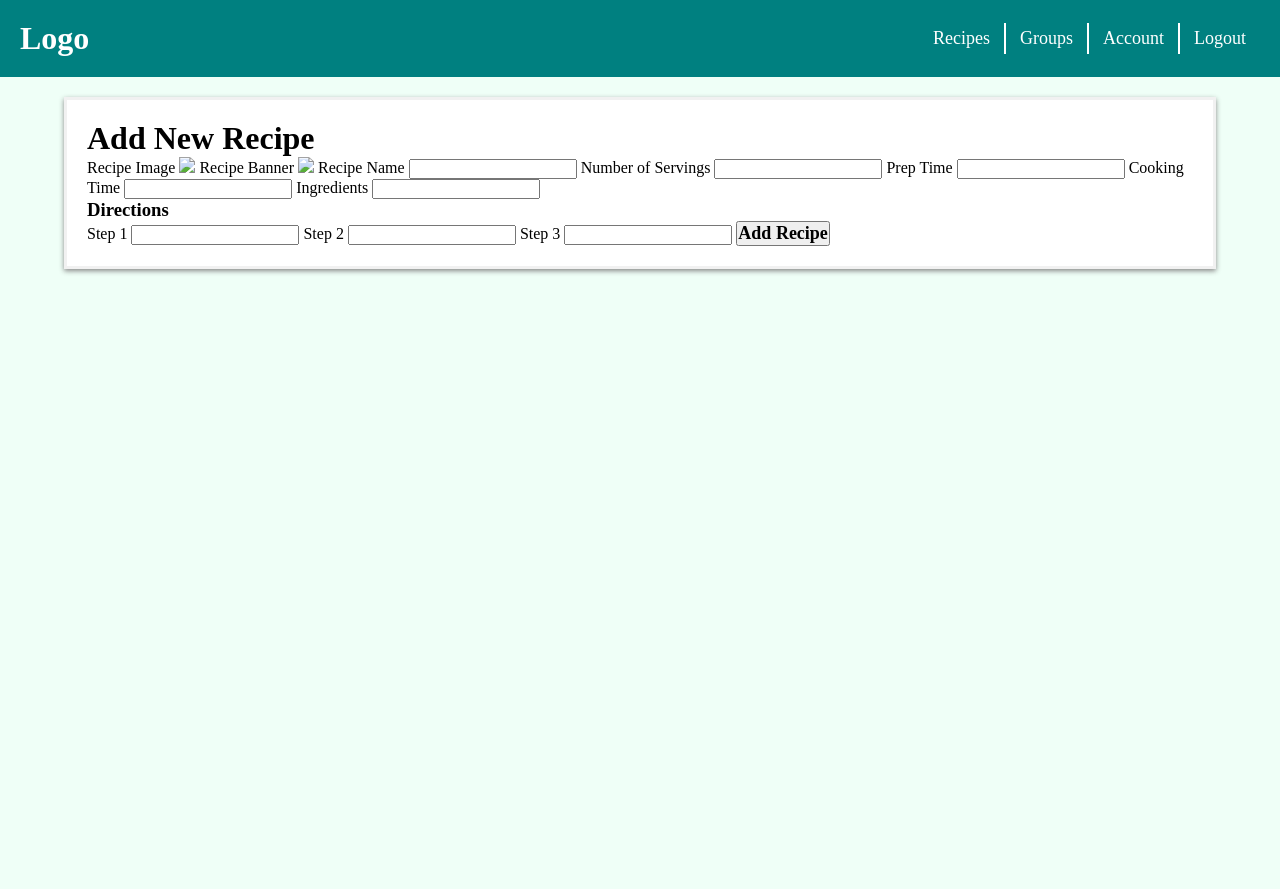
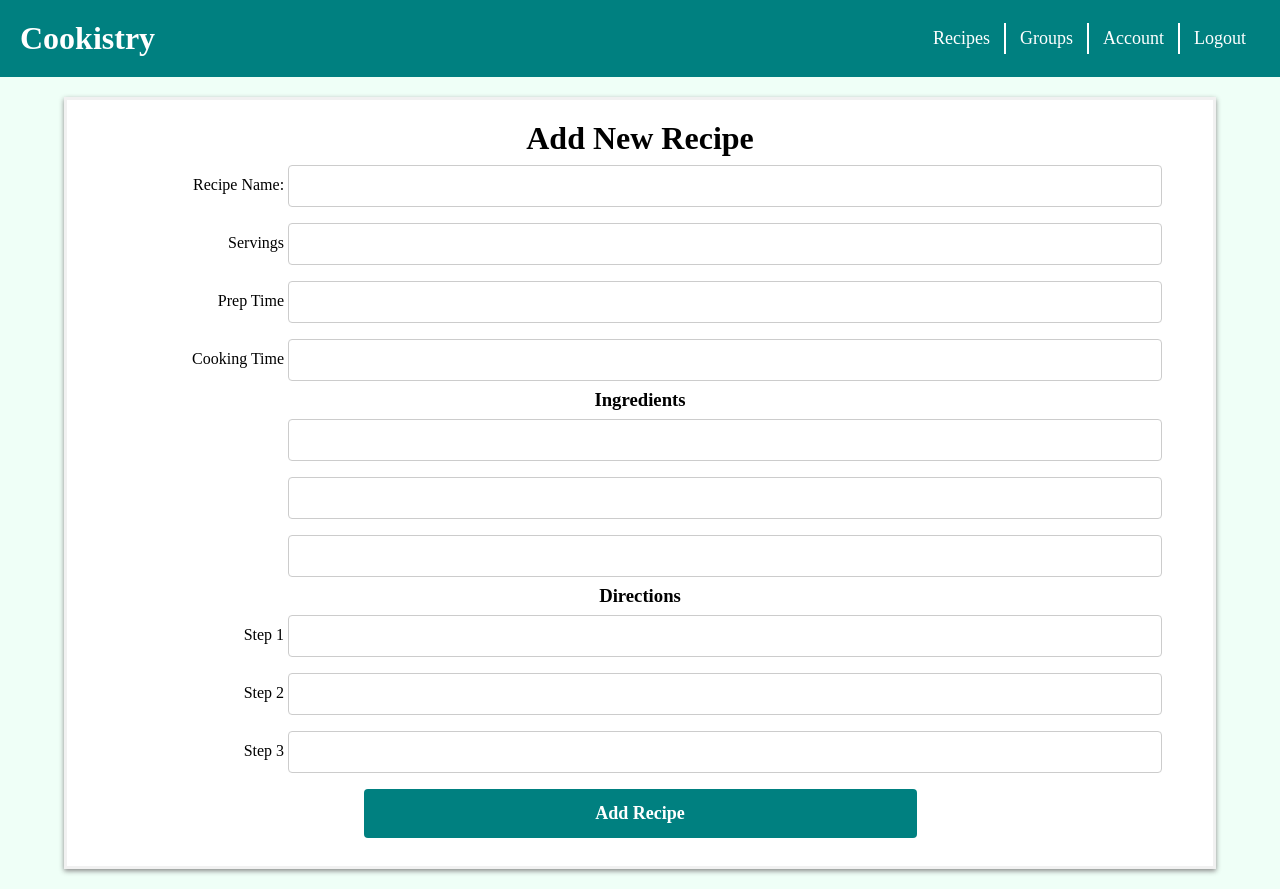
Before and after one commit to marahmassey/Cookbook-Frontend, a plain HTML site: page addrecipe.html in a window 1280 px wide. Before the commit the page ends 800 px from the top, so only its background shows below. Drawn offline with Linux system fonts and the light colour scheme.

Commit message:
Made changes to add recipe page. Changed website name to "Cookistry" for now

```diff
--- a/addrecipe.html
+++ b/addrecipe.html
@@ -11,30 +11,40 @@
         <header-component></header-component>
 
         <div class="pagebody">
+            <form class="recipeform">
                 <h1>Add New Recipe</h1>
-            <form>
-                <label for="">Recipe Image</label>
-                <img src="recoures/images/black-forest-cake.jpg">
+                <!-- <label for="">Recipe Image</label>
+                <img src="">
 
                 <label for="">Recipe Banner</label>
-                <img src="recoures/images/black-forest-cake-banner.jpg">
+                <img src=""> -->
 
-                <label for="recipename">Recipe Name</label>
+                <div>
+                    <label for="recipename">Recipe Name:</label>
                     <input type="text" name="recipename">
-
-                <label for="servings">Number of Servings</label>
+                </div>
+                <div>
+                    <label for="servings">Servings</label>
                     <input type="text" name="servings">
-
+                </div>
+                <div>
                     <label for="preptime">Prep Time</label>
-                <input type="text" name="preptime">
-
+                    <input type="number" name="preptime">
+                </div>
+                <div>
                     <label for="cookingtime">Cooking Time</label>
-                <input type="text" name="cookingtime">
-
-
-                <label for="ing1">Ingredients</label>
+                    <input type="number" name="cookingtime">
+                </div>
+                <div class="ingredientlist">
+                    <h3>Ingredients</h3>
+                    <label for="ing1"></label>
                     <input type="text" name="ing1">
-
+                    <label for="ing2"></label>
+                    <input type="text" name="ing2">
+                    <label for="ing3"></label>
+                    <input type="text" name="ing3">
+                </div>
+                <div>
                     <h3>Directions</h3>
                     <label for="step1">Step 1</label>
                     <input type="text" name="step1">
@@ -42,8 +52,10 @@
                     <input type="text" name="step2">
                     <label for="step3">Step 3</label>
                     <input type="text" name="step3">
-
+                </div>
+                <div>
                     <button type="submit">Add Recipe</button>
+                </div>
             </form>
         </div>
     </body>
--- a/resources/css/style2.css
+++ b/resources/css/style2.css
@@ -417,3 +417,36 @@ a {
 }
 
 /* Add Recipe */
+.recipeform h1, .recipeform h3 {
+    text-align: center;
+}
+.recipeform div {
+    display: block;
+    text-align: center;
+}
+.recipeform label {
+    display: inline-block;
+    text-align: right;
+    width: 15%;
+}
+
+.recipeform input {
+    width: 79%;
+    padding: 12px 20px;
+    margin: 8px 0;
+    display: inline-block;
+    border: 1px solid #ccc;
+    border-radius: 4px;
+    box-sizing: border-box;
+}
+
+.recipeform button {
+    background-color: teal;
+    color: white;
+    padding: 14px 20px;
+    margin: 8px 0;
+    border: none;
+    border-radius: 4px;
+    cursor: pointer;
+    width: 50%;
+}
--- a/resources/js/header.js
+++ b/resources/js/header.js
@@ -95,7 +95,7 @@ class Header extends HTMLElement {
         <header>
             <nav>
                 <!-- Logo or Website Name-->
-                <h1 class="logo">Logo</h1>
+                <h1 class="logo">Cookistry</h1>
                 <!-- Menu -->
                 <ul class="navlinks">
                     <!-- Checkbox -->
```
Lines whose indentation alone changed are shown as unchanged.
